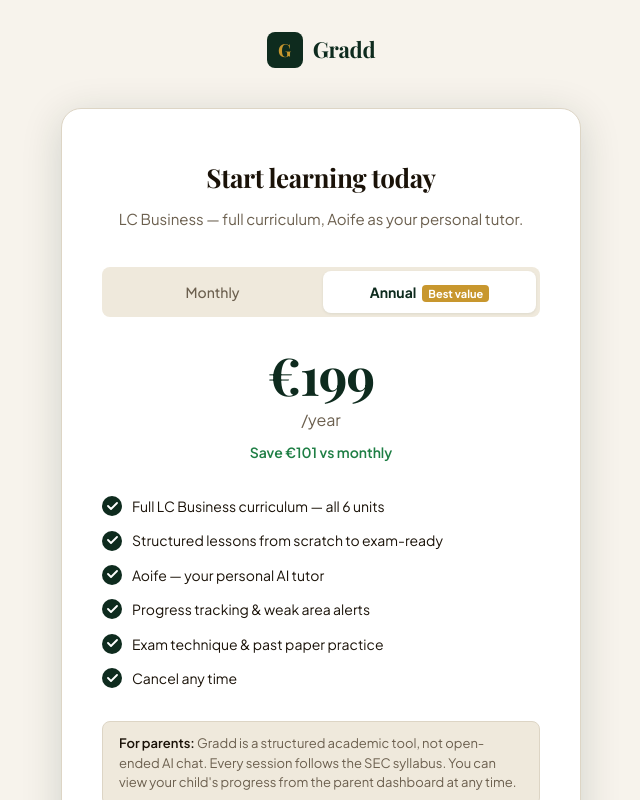
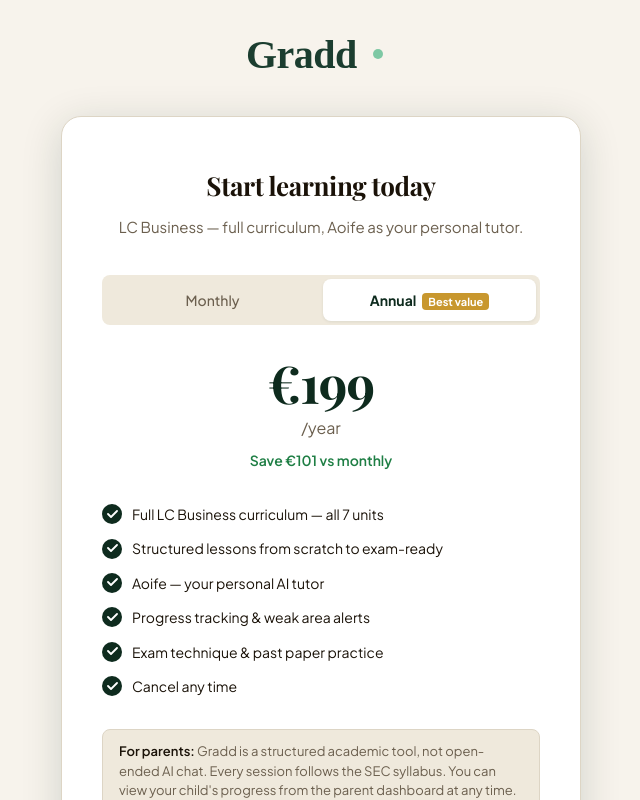
Before and after one commit to Gradd-AI/gradd, a Next.js app: page /subscribe in a window 1280 px wide. Shown: the top 800 px of the page, without its empty margins (319-959 px from the left). Built offline with nearby package versions, Linux system fonts and the light colour scheme; a web font is replaced by a local one.

Commit message:
Update subscription details

```diff
--- a/app/subscribe/page.tsx
+++ b/app/subscribe/page.tsx
@@ -21,11 +21,6 @@
     priceId: process.env.NEXT_PUBLIC_STRIPE_PRICE_BUSINESS_ANNUAL,
   },
 };
-
-// ── Post-payment polling ──────────────────────────────────────
-// Stripe redirects back to /subscribe?success=true before the webhook
-// has updated subscription_status. Poll until it flips to active,
-// then redirect to dashboard. Gives up after 15 seconds.
 
 function SuccessPoller() {
   const router = useRouter();
@@ -65,7 +60,7 @@
   if (timedOut) {
     return (
       <div style={{ minHeight: '100vh', display: 'flex', alignItems: 'center', justifyContent: 'center', background: 'var(--bg)', flexDirection: 'column', gap: 16, padding: 32 }}>
-        <div style={{ width: 48, height: 48, background: 'var(--brand)', borderRadius: 10, display: 'flex', alignItems: 'center', justifyContent: 'center', color: 'var(--accent)', fontFamily: 'var(--font-display)', fontSize: 22, fontWeight: 700, marginBottom: 8 }}>G</div>
+        <img src="/gradd-logo.svg" alt="Gradd" height={34} style={{ display: 'block', marginBottom: 8 }} />
         <h2 style={{ fontFamily: 'var(--font-display)', fontSize: 22, color: 'var(--brand)', fontWeight: 700 }}>Payment received</h2>
         <p style={{ fontSize: 15, color: 'var(--text-muted)', textAlign: 'center', maxWidth: 380 }}>
           Your payment went through but we're still activating your account. This usually takes a few seconds — refresh the page or go to your dashboard.
@@ -83,14 +78,12 @@
 
   return (
     <div style={{ minHeight: '100vh', display: 'flex', alignItems: 'center', justifyContent: 'center', background: 'var(--bg)', flexDirection: 'column', gap: 16 }}>
-      <div style={{ width: 48, height: 48, background: 'var(--brand)', borderRadius: 10, display: 'flex', alignItems: 'center', justifyContent: 'center', color: 'var(--accent)', fontFamily: 'var(--font-display)', fontSize: 22, fontWeight: 700, marginBottom: 8 }}>G</div>
+      <img src="/gradd-logo.svg" alt="Gradd" height={34} style={{ display: 'block', marginBottom: 8 }} />
       <span className="spinner" style={{ width: 28, height: 28, borderWidth: 3 }} />
       <p style={{ fontSize: 15, color: 'var(--text-muted)', marginTop: 8 }}>Setting up your account…</p>
     </div>
   );
 }
-
-// ── Main subscribe page ───────────────────────────────────────
 
 function SubscribePageInner() {
   const router = useRouter();
@@ -132,9 +125,8 @@
     <div className="auth-page" style={{ background: 'var(--bg)' }}>
       <div style={{ width: '100%', maxWidth: 520 }}>
         {/* Logo */}
-        <div style={{ display: 'flex', alignItems: 'center', gap: 10, marginBottom: 40, justifyContent: 'center' }}>
-          <div className="auth-logo-mark">G</div>
-          <span className="auth-logo-name">Gradd</span>
+        <div style={{ display: 'flex', alignItems: 'center', justifyContent: 'center', marginBottom: 40 }}>
+          <img src="/gradd-logo.svg" alt="Gradd" height={34} style={{ display: 'block' }} />
         </div>
 
         <div style={{ background: 'var(--surface)', border: '1px solid var(--border)', borderRadius: 'var(--radius-lg)', padding: '48px 40px', boxShadow: 'var(--shadow-lg)' }}>
@@ -184,7 +176,7 @@
           {/* What's included */}
           <ul style={{ listStyle: 'none', marginBottom: 32, display: 'flex', flexDirection: 'column', gap: 12 }}>
             {[
-              'Full LC Business curriculum — all 6 units',
+              'Full LC Business curriculum — all 7 units',
               'Structured lessons from scratch to exam-ready',
               'Aoife — your personal AI tutor',
               'Progress tracking & weak area alerts',
```
